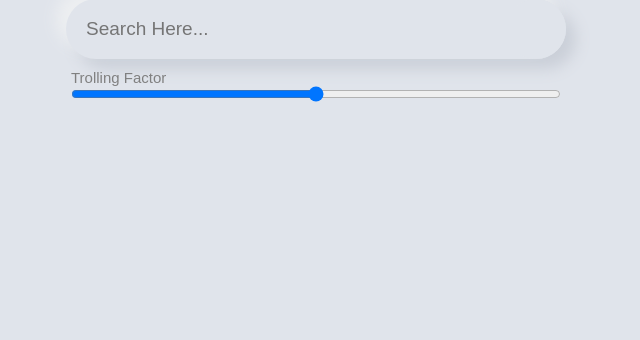
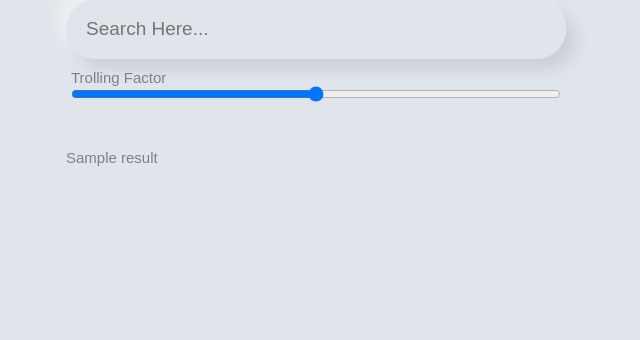
Before and after one commit to bonbon08/alpaka.problem, a Flask app: template src/templates/test.html in a window 1280 px wide. Shown: the part 211-551 px from the top of the page, without its empty margins (324-964 px from the left). Run offline with Flask 3, Linux system fonts and the light colour scheme; the template is opened without the code that fills it: most values are stand-ins (such as "Sample title", 1, 10 or a date in 2020); some libraries are stand-ins or nearby versions; some web fonts are replaced.

Commit message:
implement ai number 2

```diff
--- a/src/static/style.css
+++ b/src/static/style.css
@@ -104,5 +104,12 @@ input[type="checkbox"] {
 
 .result {
     position: absolute;
-    top: 35%;
+    top: 45%;
+    left: 50%;
+    transform: translateX(-50%);
+    align-self: center;
+    width: 500px;
+    color: gray;
+    font-size: 15px;
+    font-family: Arial, Helvetica, sans-serif;
 }
--- a/src/templates/test.html
+++ b/src/templates/test.html
@@ -23,7 +23,7 @@
             <input type="range" id="slider" name="trolling">
         </div>
         <p class="result">
-
+            {{ result }}
         </p>
     </form>
     <script src="{{ url_for('static', filename='all.min.js') }}"></script>
```
